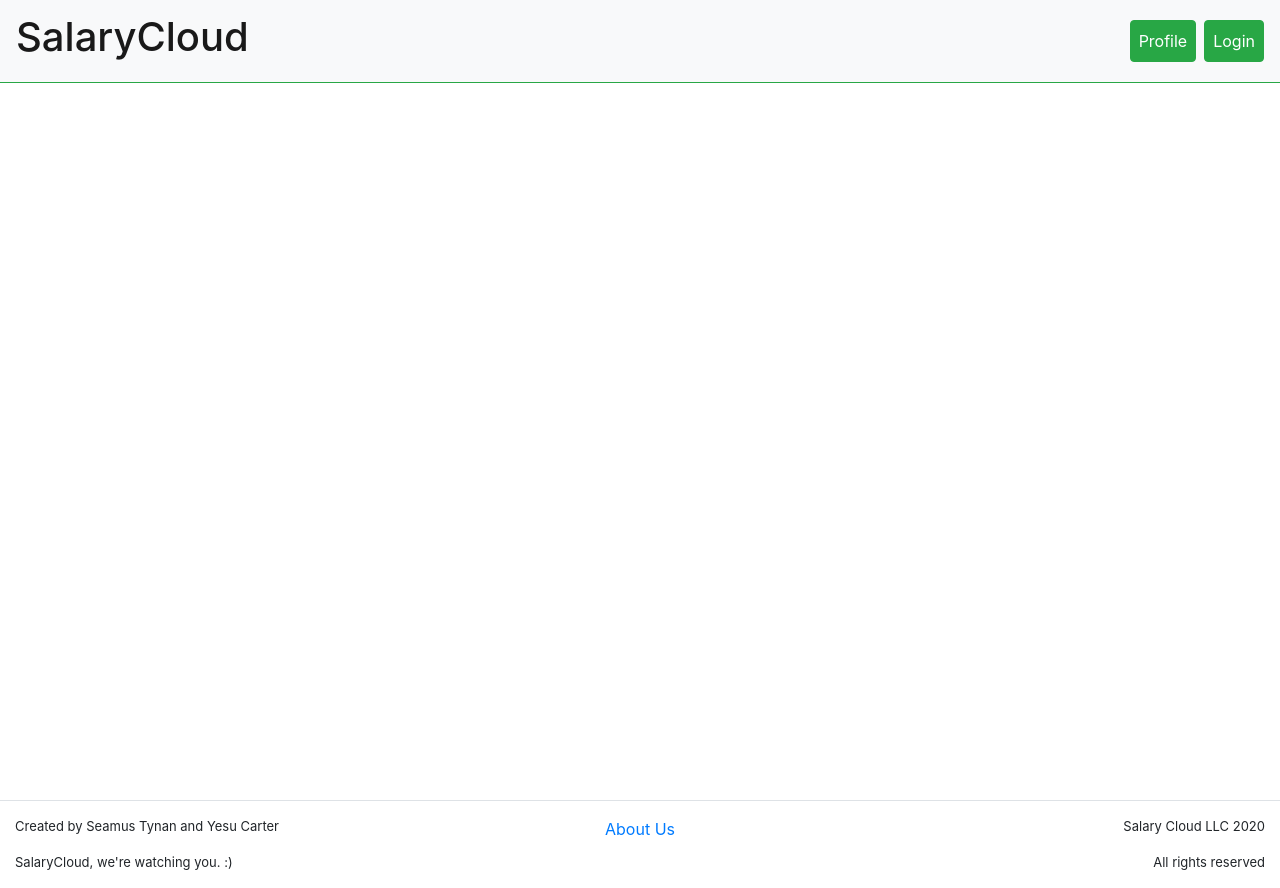
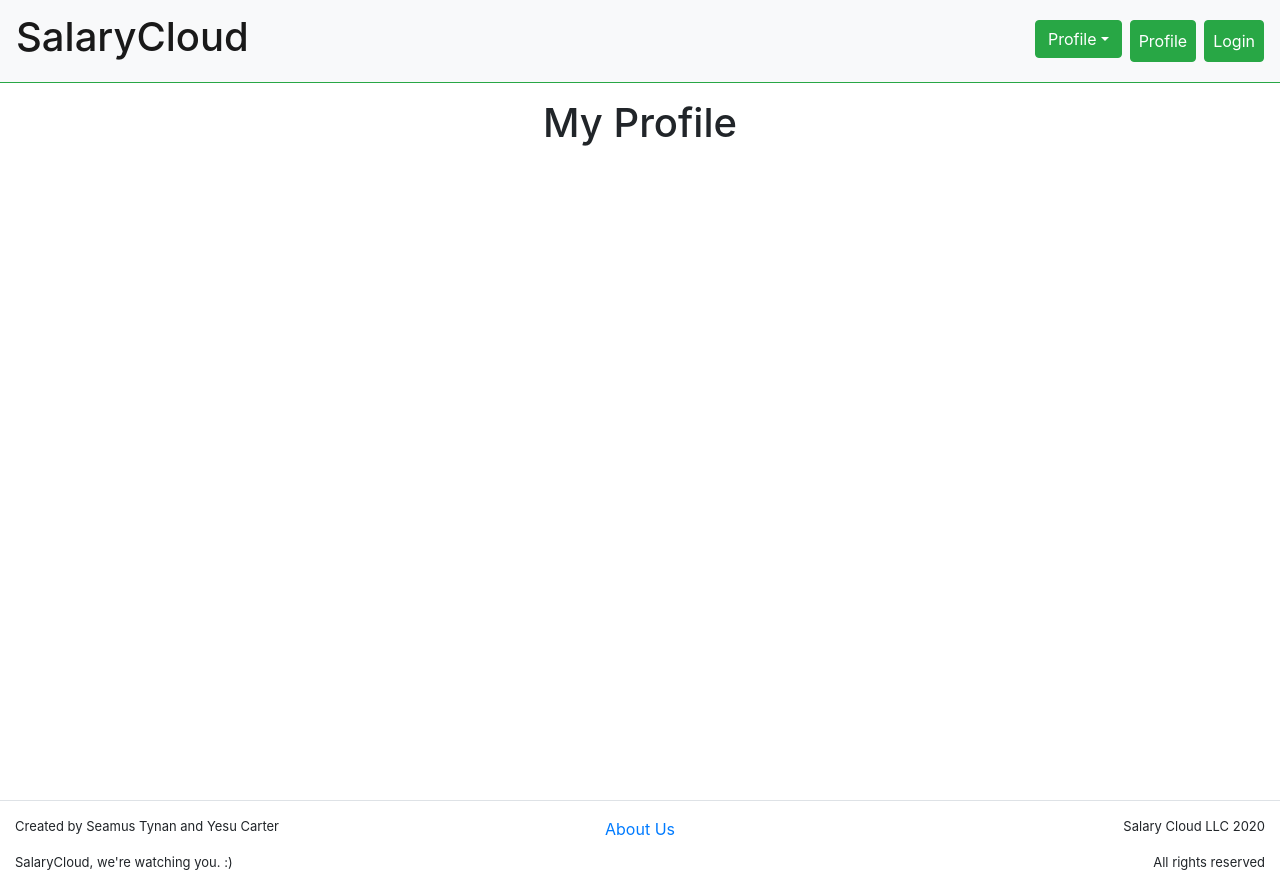
Before and after one commit to stynan27/SalaryCloud, a React (Create React App) app in the folder salary-cloud/: page /MyProfile in a window 1280 px wide. Built offline with nearby package versions, Linux system fonts and the light colour scheme.

Commit message:
Updated link navigation for MyProfile page

```diff
--- a/salary-cloud/src/App.js
+++ b/salary-cloud/src/App.js
@@ -5,6 +5,7 @@ import { BrowserRouter as Router, Switch, Route } from 'react-router-dom';
 import Header from './components/Header';
 import WelcomeBody from './components/WelcomeBody';
 import ProfileSettingsBody from './components/ProfileSettings/ProfileSettingsBody';
+import MyProfileBody from './components/myProfile/MyProfileBody';
 import Footer from './components/footer/Footer';
 import About from './components/about/About';
 
@@ -25,6 +26,7 @@ class App extends React.Component {
               <Route path='/' exact component={WelcomeBody}/>
               <Route path='/Welcome' exact component={WelcomeBody}/>
               <Route path='/ProfileSettings' exact component={ProfileSettingsBody}/>
+              <Route path='/MyProfile' exact component={MyProfileBody}/>
               <Route path='/About' exact component={About}/>
             </Switch>
         </div>
--- a/salary-cloud/src/components/Header.js
+++ b/salary-cloud/src/components/Header.js
@@ -1,6 +1,7 @@
 import React from 'react';
 import Navbar from 'react-bootstrap/Navbar';
 import Nav from 'react-bootstrap/Nav';
+import Dropdown from 'react-bootstrap/Dropdown';
 
 function Header() {
   return (
@@ -11,6 +12,19 @@ function Header() {
           </Navbar.Brand>
 
           <Nav className="ml-auto">
+            <Nav.Item className="mr-2">
+              <Dropdown>
+                <Dropdown.Toggle className="btn btn-success text-white" >
+                  Profile
+                </Dropdown.Toggle>
+
+                <Dropdown.Menu className="text-center">
+                  <Dropdown.Item href='/MyProfile'> View My Profile </Dropdown.Item>
+                  <Dropdown.Divider />
+                  <Dropdown.Item href='/ProfileSettings'> Profile Settings </Dropdown.Item>
+                </Dropdown.Menu>
+              </Dropdown>
+            </Nav.Item>
             <Nav.Item className="mr-2">
               <Nav.Link className="btn btn-success text-white" href="#" role="button"> Profile </Nav.Link>
             </Nav.Item>
--- /dev/null
+++ b/salary-cloud/src/components/myProfile/MyProfileBody.js
@@ -0,0 +1,19 @@
+import React from 'react';
+import Container from 'react-bootstrap/Container';
+import Row from 'react-bootstrap/Row';
+
+function MyProfileBody() {
+  return (
+    <Container className="ProfileBody"  align="center">
+      <Row className="justify-content-center">
+        <h1 className="mt-3">My Profile</h1>
+      </Row>
+
+      <Row className="justify-content-center">
+
+      </Row>
+    </Container>
+  );
+}
+
+export default MyProfileBody;
```
Also changed, not shown: 1 other file (tests, documents, lock files or other folders).
